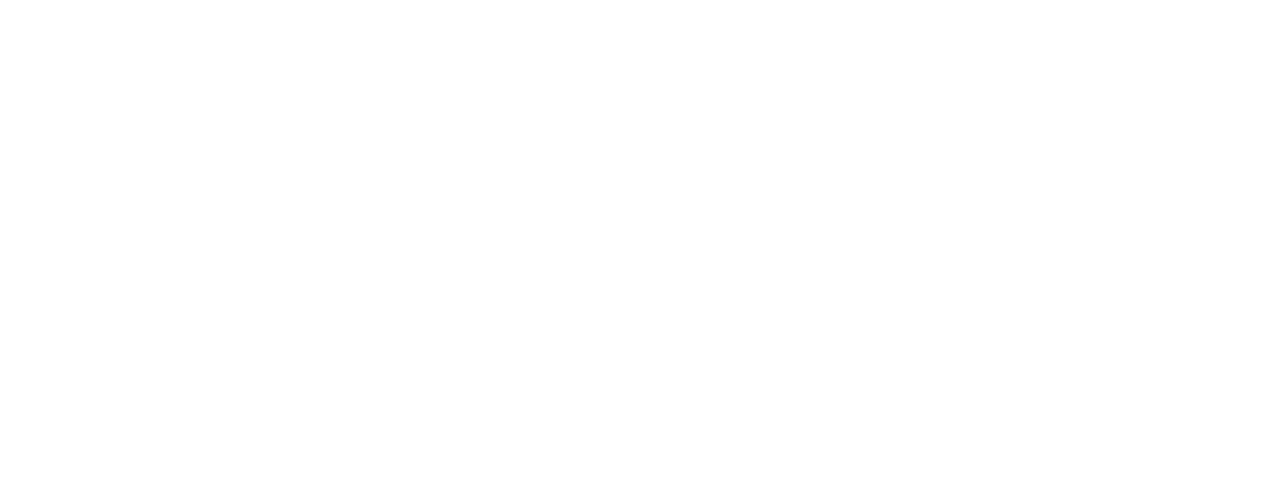
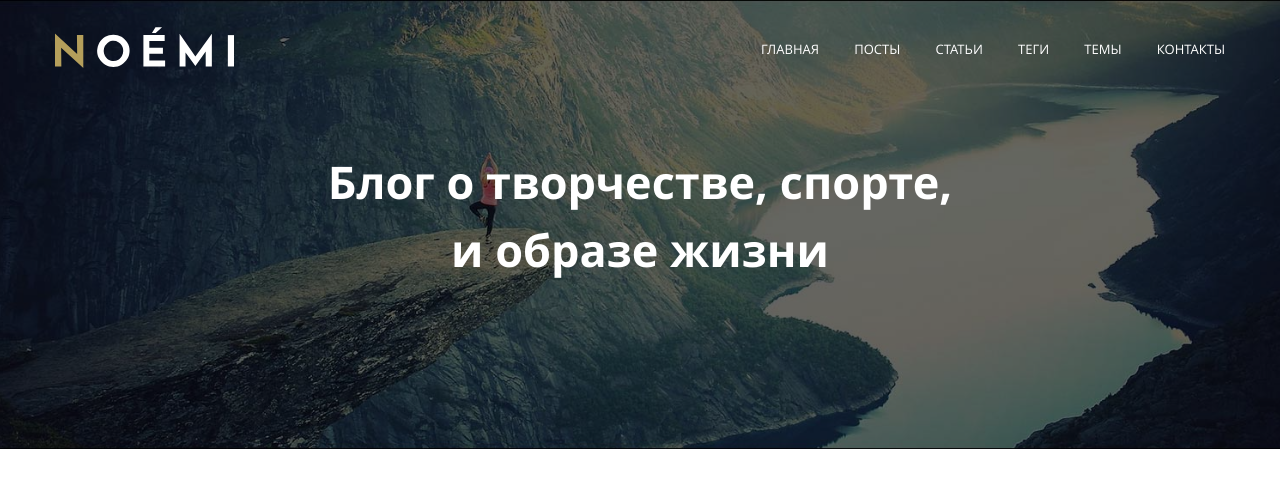
Before and after one commit to VladimirrAndreevich/noemi, a plain HTML site: page index.html in a window 1280 px wide. Drawn offline with Linux system fonts and the light colour scheme.

Commit message:
add header

```diff
--- /dev/null
+++ b/css/reset.css
@@ -0,0 +1,129 @@
+/* http://meyerweb.com/eric/tools/css/reset/
+   v2.0 | 20110126
+   License: none (public domain)
+*/
+
+html,
+body,
+div,
+span,
+applet,
+object,
+iframe,
+h1,
+h2,
+h3,
+h4,
+h5,
+h6,
+p,
+blockquote,
+pre,
+a,
+abbr,
+acronym,
+address,
+big,
+cite,
+code,
+del,
+dfn,
+em,
+img,
+ins,
+kbd,
+q,
+s,
+samp,
+small,
+strike,
+strong,
+sub,
+sup,
+tt,
+var,
+b,
+u,
+i,
+center,
+dl,
+dt,
+dd,
+ol,
+ul,
+li,
+fieldset,
+form,
+label,
+legend,
+table,
+caption,
+tbody,
+tfoot,
+thead,
+tr,
+th,
+td,
+article,
+aside,
+canvas,
+details,
+embed,
+figure,
+figcaption,
+footer,
+header,
+hgroup,
+menu,
+nav,
+output,
+ruby,
+section,
+summary,
+time,
+mark,
+audio,
+video {
+  margin: 0;
+  padding: 0;
+  border: 0;
+  font-size: 100%;
+  font: inherit;
+  vertical-align: baseline;
+}
+/* HTML5 display-role reset for older browsers */
+article,
+aside,
+details,
+figcaption,
+figure,
+footer,
+header,
+hgroup,
+menu,
+nav,
+section {
+  display: block;
+}
+body {
+  line-height: 1;
+}
+ol,
+ul {
+  list-style: none;
+}
+blockquote,
+q {
+  quotes: none;
+}
+blockquote:before,
+blockquote:after,
+q:before,
+q:after {
+  content: "";
+  content: none;
+}
+table {
+  border-collapse: collapse;
+  border-spacing: 0;
+}
--- a/css/style.css
+++ b/css/style.css
@@ -13,6 +13,8 @@
   font-weight: 700;
 }
 :root {
+  --nav-item-color: #ffffff;
+
   --article-title-color: #0f0d0e;
   --article-text-color: #0f0d0e;
   --article-author-color: #000000;
@@ -20,10 +22,18 @@
   --article-tag-color: #b59f5b;
 }
 
+/* common */
+
 * {
   margin: 0;
   padding: 0;
   box-sizing: border-box;
+}
+
+.body {
+  font-family: "Open Sans", sans-serif;
+  font-weight: 400;
+  line-height: 1;
 }
 
 .container {
@@ -31,3 +41,101 @@
   margin: 0 auto;
   padding: 0 15px;
 }
+
+a {
+  text-decoration: none;
+}
+
+/* header */
+.header {
+  position: relative;
+
+  height: 449px;
+  padding-top: 27px;
+  /* padding-bottom: 140px; */
+
+  background-image: url("../images/banner-bg.jpg");
+
+  background-position: center center;
+  background-repeat: no-repeat;
+  background-size: cover;
+}
+
+.header > .container {
+  position: relative;
+}
+
+.header::before {
+  content: "";
+
+  position: absolute;
+  top: 0;
+  left: 0;
+  right: 0;
+  bottom: 0;
+
+  width: 100%;
+  height: 100%;
+
+  background-color: rgba(0, 0, 0, 0.6);
+}
+
+.header__up-section {
+  display: flex;
+  align-items: center;
+  justify-content: space-between;
+
+  width: 100%;
+  margin-bottom: 80px;
+}
+
+.logo {
+  width: 179px;
+  height: 41px;
+}
+
+.header__list {
+  display: flex;
+  flex-direction: row;
+  align-items: center;
+  justify-content: space-between;
+
+  width: 464px;
+}
+
+.header__link {
+  position: relative;
+
+  font-size: 13px;
+  color: var(--nav-item-color);
+  text-transform: uppercase;
+}
+
+.header__link::after {
+  content: "";
+  position: absolute;
+  left: 0;
+
+  display: block;
+  width: 0;
+  height: 1px;
+
+  background-color: #d2d5d3;
+
+  transition: width 0.8s ease;
+}
+
+.header__link:hover::after {
+  width: 100%;
+}
+
+.header__title {
+  width: 635px;
+  margin: 0 auto;
+
+  font-weight: 700;
+  font-size: 45px;
+  line-height: 1.5em;
+  color: #ffffff;
+  text-align: center;
+}
--- a/index.html
+++ b/index.html
@@ -5,9 +5,39 @@
     <meta http-equiv="X-UA-Compatible" content="IE=edge" />
     <meta name="viewport" content="width=device-width, initial-scale=1.0" />
     <title>Noemi</title>
+    <link rel="stylesheet" href="css/reset.css" />
     <link rel="stylesheet" href="css/style.css" />
   </head>
-  <body>
-
+  <body class="body">
+    <header class="header">
+      <div class="container">
+        <div class="header__up-section">
+          <img src="images/noemi-logo.svg" alt="Noemi logo" class="logo" />
+          <nav class="header__nav">
+            <ul class="header__list">
+              <li class="header__item">
+                <a href="#" class="header__link">Главная</a>
+              </li>
+              <li class="header__item">
+                <a href="#" class="header__link">посты</a>
+              </li>
+              <li class="header__item">
+                <a href="#" class="header__link">статьи</a>
+              </li>
+              <li class="header__item">
+                <a href="#" class="header__link">теги</a>
+              </li>
+              <li class="header__item">
+                <a href="#" class="header__link">темы</a>
+              </li>
+              <li class="header__item">
+                <a href="#" class="header__link">контакты</a>
+              </li>
+            </ul>
+          </nav>
+        </div>
+        <h1 class="header__title">Блог о творчестве, спорте, и образе жизни</h1>
+      </div>
+    </header>
   </body>
 </html>
```
